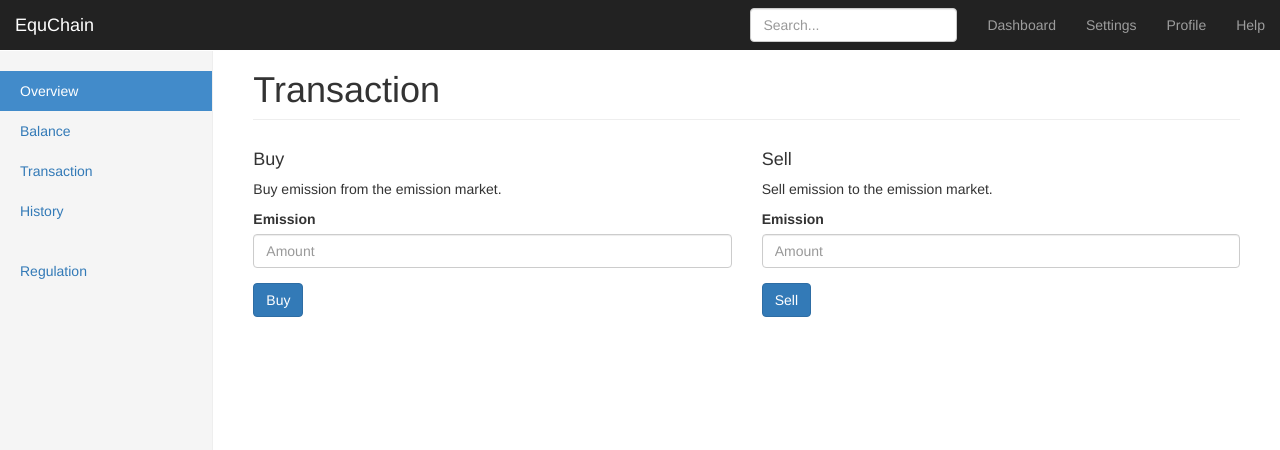
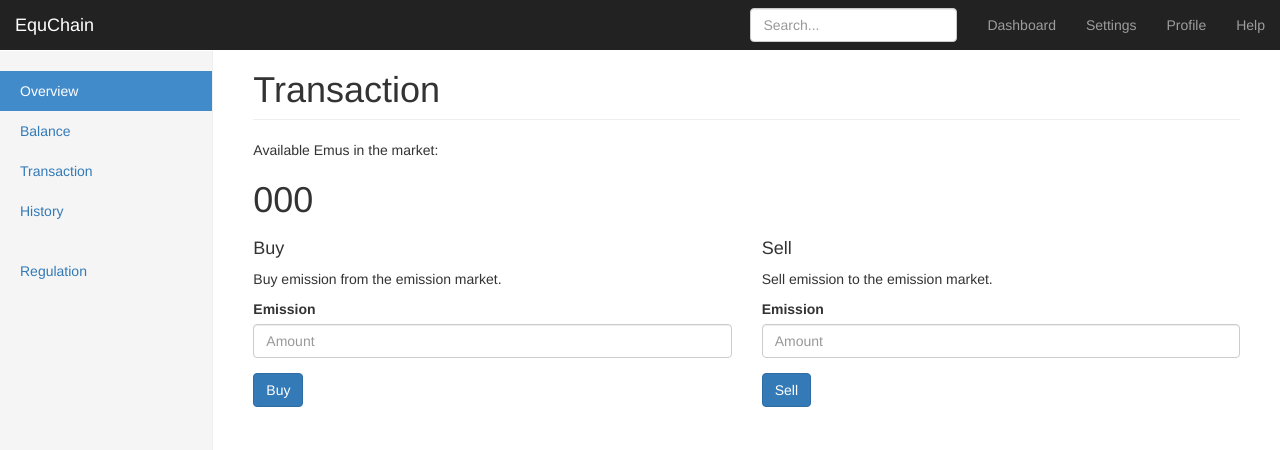
Before and after one commit to Gabbe1993/EquChain, a website: page frontend/src/transaction.html in a window 1280 px wide. Drawn offline with nearby package versions, Linux system fonts and the light colour scheme; files whose address does not match are found by name.

Commit message:
maketEmus

```diff
--- a/frontend/src/transaction.html
+++ b/frontend/src/transaction.html
@@ -62,6 +62,8 @@
         </div>
         <div class="col-sm-9 col-sm-offset-3 col-md-10 col-md-offset-2 main">
             <h1 class="page-header">Transaction</h1>
+            <p class="font-weight-normal">Available Emus in the market:</p>
+            <h1 class="font-weight-normal" id="marketEmus">000</h1>
             <div class="row">
                 <div class="col-sm-6">
                     <div class="card">
@@ -76,6 +78,7 @@
                         </div>
                     </div>
                 </div>
+
                 <div class="col-sm-6">
                     <div class="card">
                         <div class="card-body">
```
